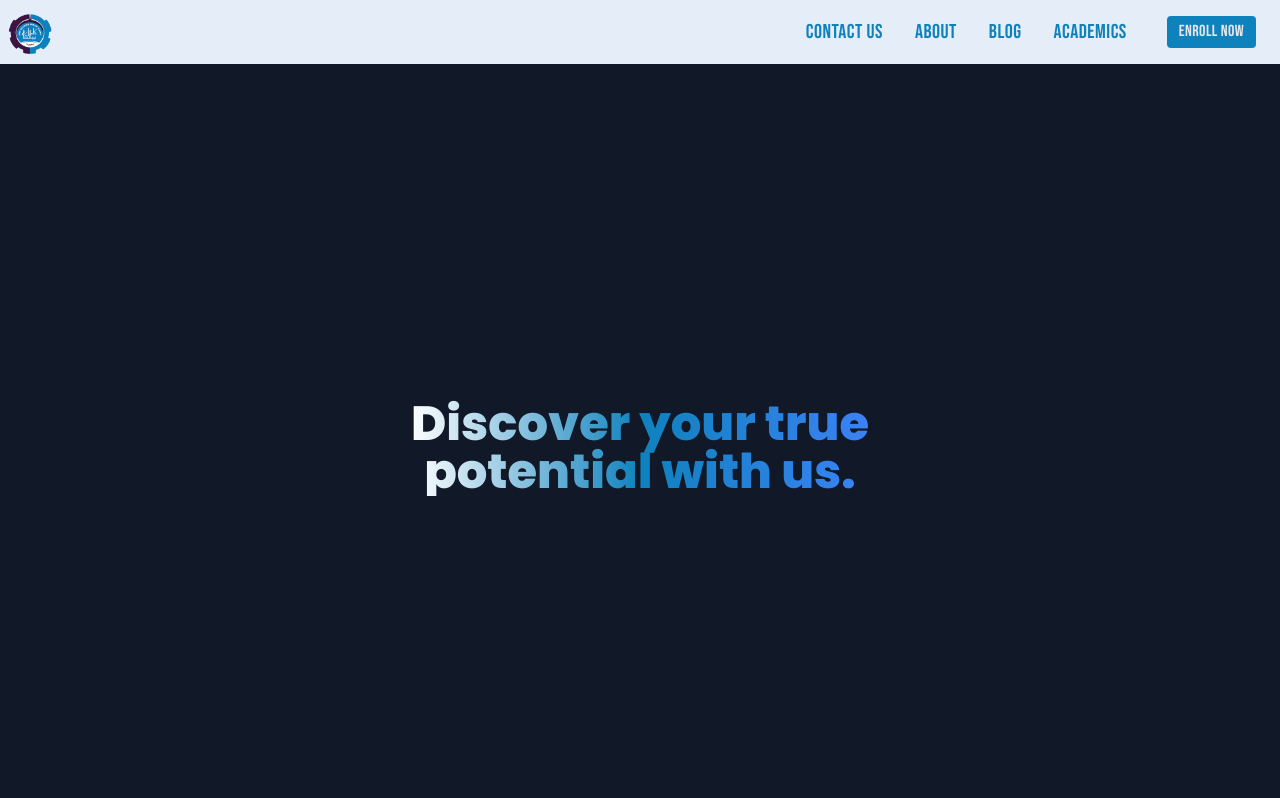
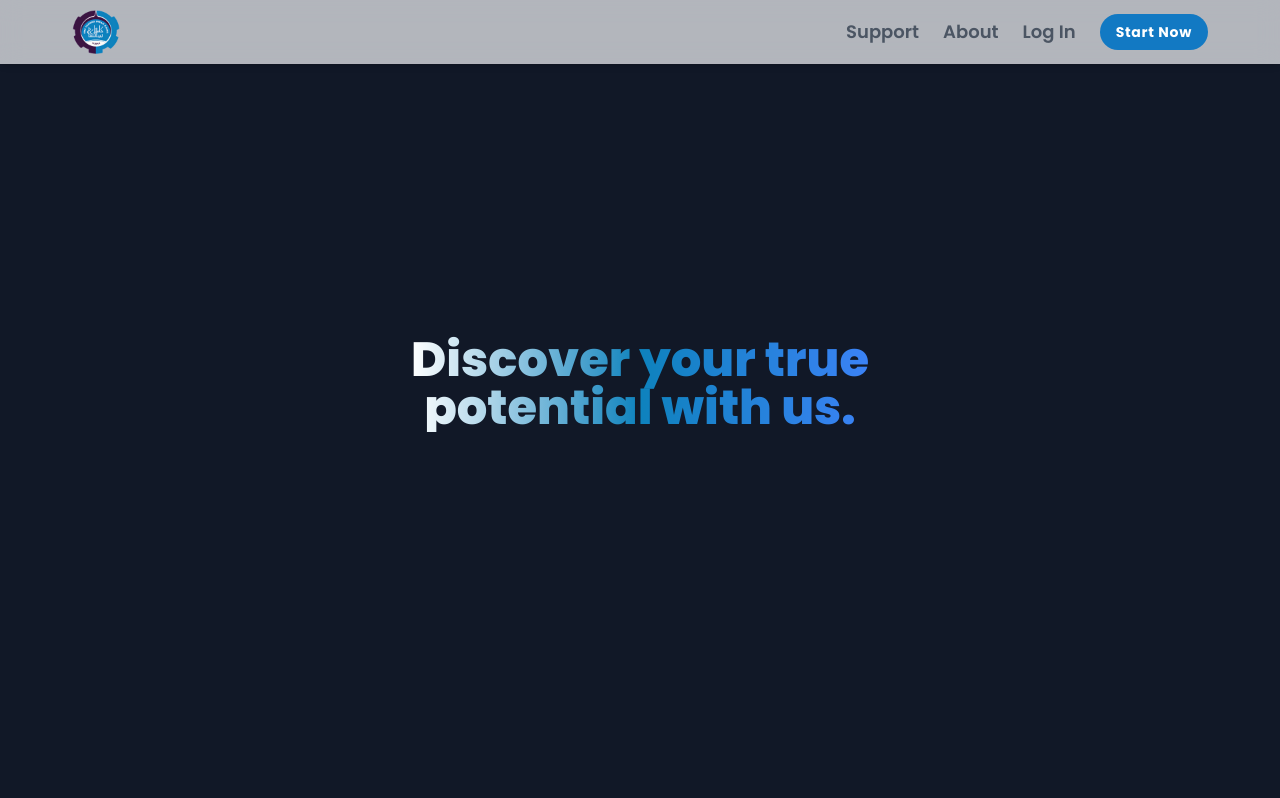
Before and after one commit to Alikha-12/technos-portal-of-overview, a React (Create React App) app: page /academics in a window 1280 px wide. Shown: the top 798 px of the page. Built offline with nearby package versions, Linux system fonts and the light colour scheme.

Commit message:
Fixed navbar

```diff
--- a/src/components/Navbar.js
+++ b/src/components/Navbar.js
@@ -1,10 +1,69 @@
-import logo from "./EmbeddedImage (1).png";
+// import logo from "./EmbeddedImage (1).png";
 import NavbarTest from "../NavbarTest";
-function Navbar() {
-  return <NavbarTest />;
-}
+
+import React, { useState } from "react";
+import ezythree_logo from "./EmbeddedImage (1).png";
+import { TiThMenu } from "react-icons/ti";
+const Navbar = () => {
+  const [active, setActive] = useState(false);
+  const arrayMenu = ["Support", "About", "Log In"];
+
+  const NavbarItem = ({ title }) => (
+    <li
+      className={`hover:text-blue-500
+  cursor-pointer transition-colors duration-300 font-semibold  text-lg }`}
+    >
+      {title}
+    </li>
+  );
+
+  return (
+    <nav className="py-2 2xl:py-3 bg-slate-50/70 backdrop-blur-md shadow-md w-full md:px-10 px-5 fixed top-0 left-0 right-0 z-10 duration-300 transition-all">
+      <div className="justify-between px-4 mx-auto md:items-center md:flex md:px-8">
+        <div className="flex items-center justify-between md:block">
+          <div className="flex items-center">
+            <a
+              className="text-2xl font-bold transition-colors duration-200 transform  lg:text-3xl hover:text-gray-700 "
+              href="/"
+            >
+              <div className="flex items-center font-normal">
+                <img src={ezythree_logo} alt="logo" className=" h-12" />
+              </div>
+            </a>
+          </div>
+          <div className="md:hidden">
+            <TiThMenu
+              fontSize={29}
+              className=" text-gray-600 md:hidden cursor-pointer"
+              onClick={() => setActive(!active)}
+            />
+          </div>
+        </div>
+        <div>
+          <div
+            className={`flex-1 justify-self-center pb-3 mt-8 md:block md:pb-0 md:mt-0 ${
+              active ? "block" : "hidden"
+            }`}
+          >
+            <ul className="items-center justify-center space-y-8 md:flex md:space-x-6 md:space-y-0 text-gray-600">
+              {arrayMenu.map((item, index) => (
+                <NavbarItem title={item} />
+              ))}
+              <li className="w-full px-4 py-2 text-sm font-bold tracking-wider text-white transition-colors duration-200 transform bg-[#1279C3] rounded-full lg:w-auto hover:bg-gray-700 text-center">
+                Start Now
+              </li>
+            </ul>
+          </div>
+        </div>
+      </div>
+    </nav>
+  );
+};
+
 export default Navbar;
-<section className=" bg-white w-screen top-0">
+
+{
+  /* <section className=" bg-white w-screen top-0">
   <header
     aria-label="Site Header"
     className="bg-white container px-6 py-4 mx-auto md:flex md:justify-between md:items-center w-full border-hidden"
@@ -117,4 +176,5 @@ export default Navbar;
       </div>
     </div>
   </header>
-</section>;
+</section>; */
+}
--- a/src/pages/Error/Index.js
+++ b/src/pages/Error/Index.js
@@ -1,20 +1,54 @@
+import React, { useState } from "react";
+
 function PageNotFound() {
+  const [errorText, setErrorText] = useState(460);
+  const [nama, setNama] = useState("");
+
   return (
     <div className="grid h-screen px-4 bg-white place-content-center">
       <div className="text-center">
-        <h1 className="font-black text-gray-200 text-9xl">404</h1>
+        <h1 className="font-black text-gray-200 text-9xl">{errorText}</h1>
+        <h1 className="font-black text-gray-200 text-9xl">
+          {nama === "tiara" ? "hooman" : "kucing"}
+          <br /> {nama}
+        </h1>
         <p className="text-2xl font-bold tracking-tight text-gray-900 sm:text-4xl">
           Uh-oh!
         </p>
         <p className="mt-4 text-gray-500">We can't find that page.</p>
-        <a
+        <input
+          className=" bg-sky-300"
+          onChange={(event) => {
+            setNama(event.target.value);
+          }}
+        />
+        {/* <a
           href="/"
           className="inline-block px-5 py-3 mt-6 text-sm font-medium text-white bg-[#0e82bd] rounded hover:bg-blue-600 focus:outline-none focus:ring"
         >
           Go Back Home
-        </a>
+        </a> */}
+        <button
+          className="inline-block px-5 py-3 mt-6 text-sm font-medium text-white bg-[#0e82bd] rounded hover:bg-blue-600 focus:outline-none focus:ring"
+          onClick={() => {
+            setErrorText(404);
+          }}
+        >
+          Reset
+        </button>
       </div>
+
+      <Container nama={"Tiara"} />
+      <Container nama={"Rafi"} />
     </div>
   );
 }
 export default PageNotFound;
+
+const Container = ({ nama }) => {
+  return (
+    <div className="bg-emerald-400  w-40 h-24 my-14">
+      <p>{nama}</p>
+    </div>
+  );
+};
```
